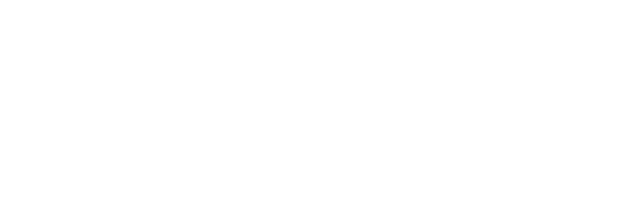
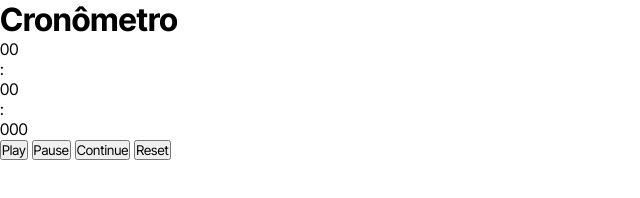
Before and after one commit to RafaelSantos7/Cronometro-JS, a plain HTML site: page index.html in a window 1280 px wide. Shown: the whole page, without its empty margins (0-640 px from the left). Drawn offline with Linux system fonts and the light colour scheme.

Commit message:
Estrutura HTML criada

```diff
--- a/CSS/style.css
+++ b/CSS/style.css
@@ -5,4 +5,6 @@
     padding: 0;
     margin: 0;
     box-sizing: border-box;
+
+    font-family: 'Inter Tight', sans-serif;
 }
--- a/index.html
+++ b/index.html
@@ -4,11 +4,27 @@
     <meta charset="UTF-8">
     <meta http-equiv="X-UA-Compatible" content="IE=edge">
     <meta name="viewport" content="width=device-width, initial-scale=1.0">
-    <title>Cronômetro</title>
+    <title>Cronômetro.JS</title>
     <link rel="stylesheet" href="/CSS/style.css">
 </head>
 <body>
+    <div class="container">
+        <h1>Cronômetro</h1>
+        <div class="timer">
+            <div class="time" id="minutes">00</div>
+            <div class="separator">:</div>
+            <div class="time" id="seconds">00</div>
+            <div class="separator">:</div>
+            <div class="time" id="miliseconds">000</div>
+        </div>
+    </div>
 
+    <div class="buttons">
+        <button class="btn" id="startBtn">Play</button>
+        <button class="btn" id="pauseBtn">Pause</button>
+        <button class="btn" id="resumeBtn">Continue</button>
+        <button class="btn" id="resetBtn">Reset</button>
+    </div>
 
     <script src="/js/script.js"></script>
 </body>
```
